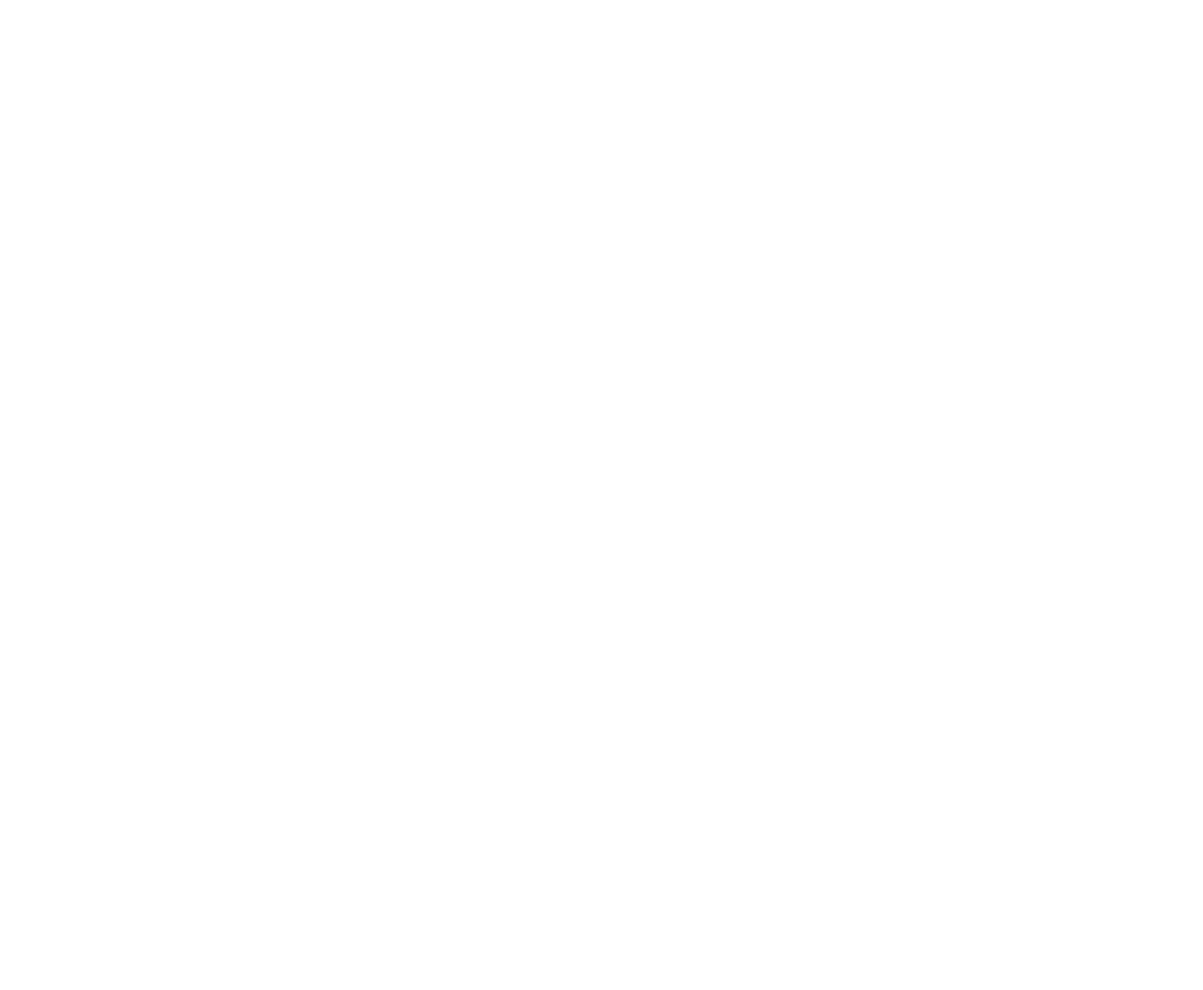
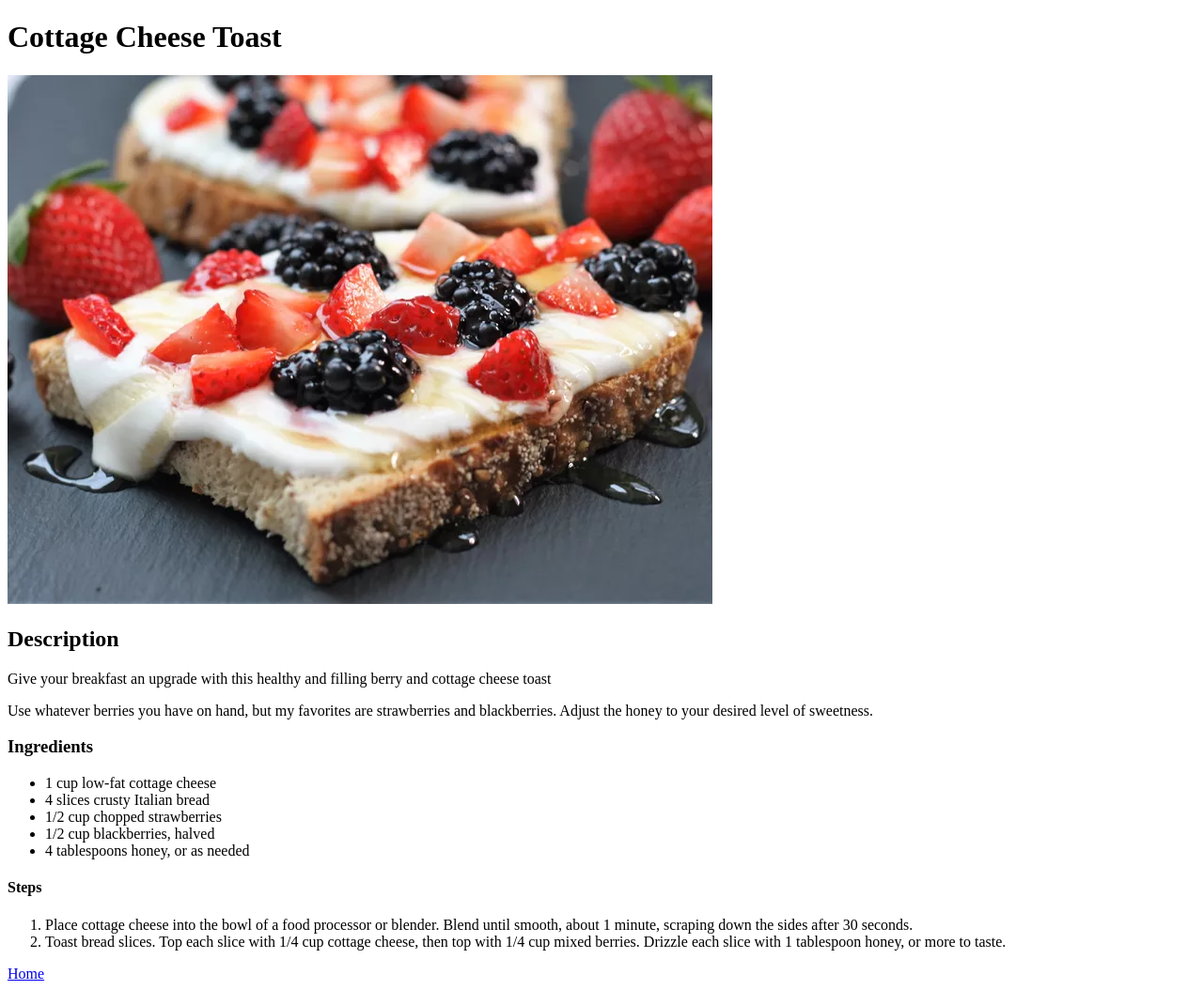
Before and after one commit to Mar7ini/odin-recipes, a plain HTML site: page recipes/cottage-cheese-toast.html in a window 1280 px wide. Shown: the whole page at 94% size. Before the commit the page ends 800 px from the top, so only its background shows below. Drawn offline with Linux system fonts and the light colour scheme.

Commit message:
Added images and setup new recipe
Added two images for two new recipes cottage-cheese-toast.html and for mcchicken.html, fully set up cottage cheese toast site, added headers and lists.

```diff
--- a/recipes/cottage-cheese-toast.html
+++ b/recipes/cottage-cheese-toast.html
@@ -0,0 +1,35 @@
+<!DOCTYPE html>
+<html lang="en">
+    <head>
+        <meta charset="UTF-8">
+        <title>Cottage Cheese Toast</title>
+    </head>
+    <body>
+        <h1>Cottage Cheese Toast</h1>
+        <img    src="../images/7485398_Cottage-Cheese-Toast_FranceC_4x3-5025c08a0caa4c229cf7292826548701.webp"
+                alt="Delicious Cottage Cheese Toast">
+
+        <h2>Description</h2>
+
+        <p>Give your breakfast an upgrade with this healthy and filling berry and cottage cheese toast</p>
+        <p>Use whatever berries you have on hand, but my favorites are strawberries and blackberries. Adjust the honey to your desired level of sweetness.</p>
+
+        <h3>Ingredients</h3>
+
+        <ul>
+            <li>1 cup low-fat cottage cheese</li>
+            <li>4 slices crusty Italian bread</li>
+            <li>1/2 cup chopped strawberries</li>
+            <li>1/2 cup blackberries, halved</li>
+            <li>4 tablespoons honey, or as needed</li>
+        </ul>
+
+        <h4>Steps</h4>
+        <ol>
+            <li>Place cottage cheese into the bowl of a food processor or blender. Blend until smooth, about 1 minute, scraping down the sides after 30 seconds.</li>
+            <li>Toast bread slices. Top each slice with 1/4 cup cottage cheese, then top with 1/4 cup mixed berries. Drizzle each slice with 1 tablespoon honey, or more to taste.</li>
+        </ol>
+
+        <a href="../index.html">Home</a>
+    </body>
+</html>
```
Also changed, not shown: index.html (+2 -2 lines), images/7485398_Cottage-Cheese-Toast_FranceC_4x3-5025c08a0caa4c229cf7292826548701.webp (added), images/8702751_CopycatMcChicken4x3-fd74c35c3fdc48538f4d3e95e7fda55a.webp (added).
